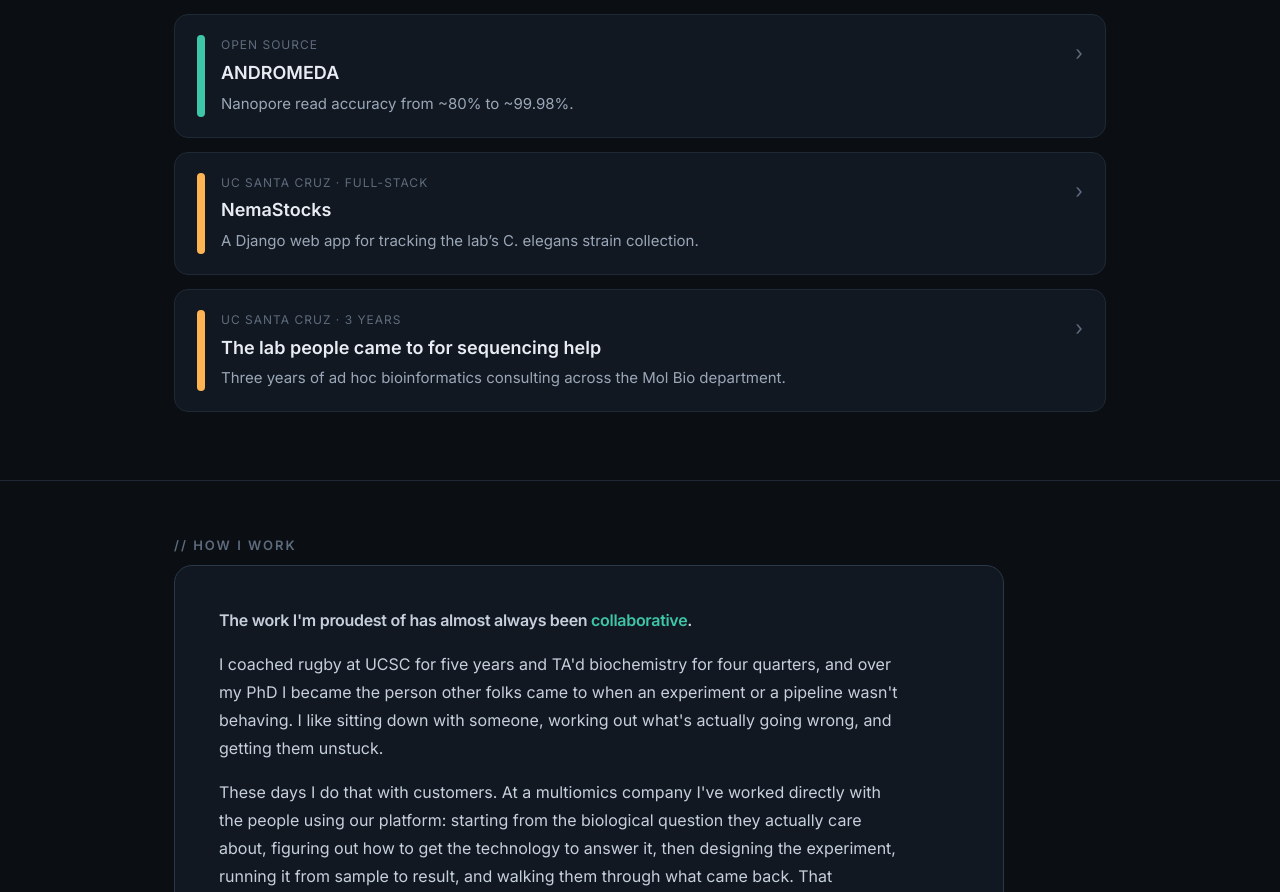
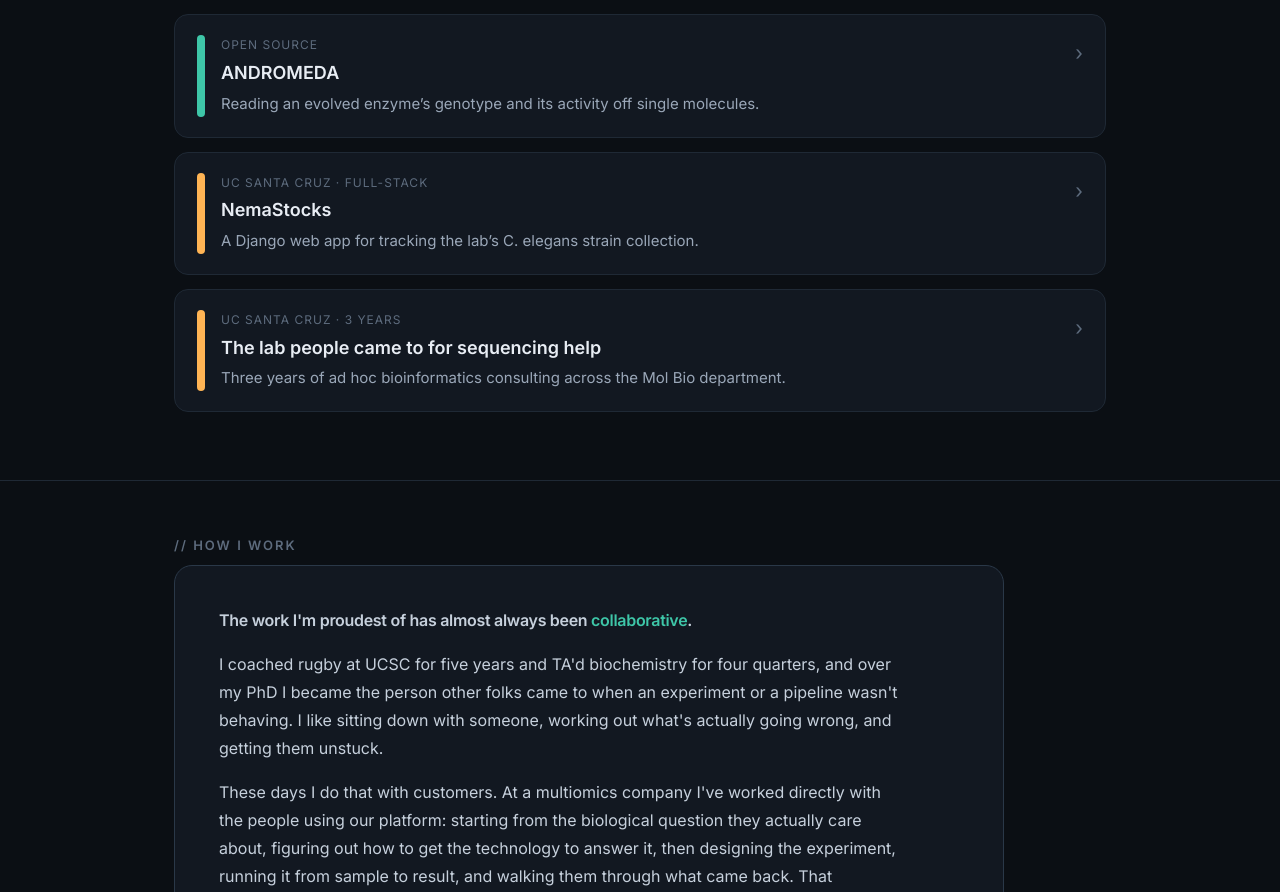
Before and after one commit to marcusvis/viscardi-portfolio, a React (Vite) app: page / in a window 1280 px wide. Shown: the part 1378-2270 px from the top of the page. Built offline with nearby package versions, Linux system fonts and the light colour scheme; no server answers; the database is empty; some icons are missing.

Commit message:
Rewrite ANDROMEDA card to match canonical explainer

```diff
--- a/src/data.js
+++ b/src/data.js
@@ -44,13 +44,14 @@ export const projects = [
   {
     id: 'andromeda', chan: 'rna', kicker: 'Open source',
     title: 'ANDROMEDA',
-    one: 'Nanopore read accuracy from ~80% to ~99.98%.',
+    one: 'Reading an evolved enzyme’s genotype and its activity off single molecules.',
     expand: 'Alignment-based Nucleotide Detection and Read Optimization for Mapping Errors, Deaminations, and Alterations.',
     body: [
-      'Nanopore reads are long but noisy, around 80% raw accuracy, which usually rules out single-base work. ANDROMEDA collapses reads sharing a unique molecular identifier into a consensus, reaching about 99.98%, enough to call single-nucleotide mutations in directed-evolution screens of an RNA base editor.',
-      'Open source, MIT licensed, built with Liam Tran in the Arribere Lab. github.com/MViscardi-UCSC/ANDROMEDA',
+      'I led the analysis and the sequencing-template design for a directed-evolution campaign that pushed an adenosine deaminase (TadA8.20) toward RNA A-to-I editing. The template keeps each enzyme variant tethered to the transcript it edits, so one sequenced molecule carries both the variant’s coding sequence (its genotype) and the edits that variant made (its activity).',
+      'Nanopore reads are only ~80% accurate, which would bury a real edit under the error floor. ANDROMEDA groups reads by a protected UMI into a per-template consensus (~99.98% accuracy), then splits the two overlaid signals by frequency: near-100% changes are the coding mutations (genotype), partial-frequency changes are the deamination edits (a quantitative activity score). That surfaced the alleles driving higher editing at non-canonical motifs.',
+      'A collaborative project with another grad student and our PI; I led the analysis and template design. Open source, MIT licensed. github.com/MViscardi-UCSC/ANDROMEDA',
     ],
-    pills: ['UMI consensus', 'open source', 'directed evolution'],
+    pills: ['directed evolution', 'RNA A-to-I editing', 'single-molecule readout', 'UMI consensus'],
   },
   {
     id: 'nemastocks', chan: 'warm', kicker: 'UC Santa Cruz · full-stack',
```
